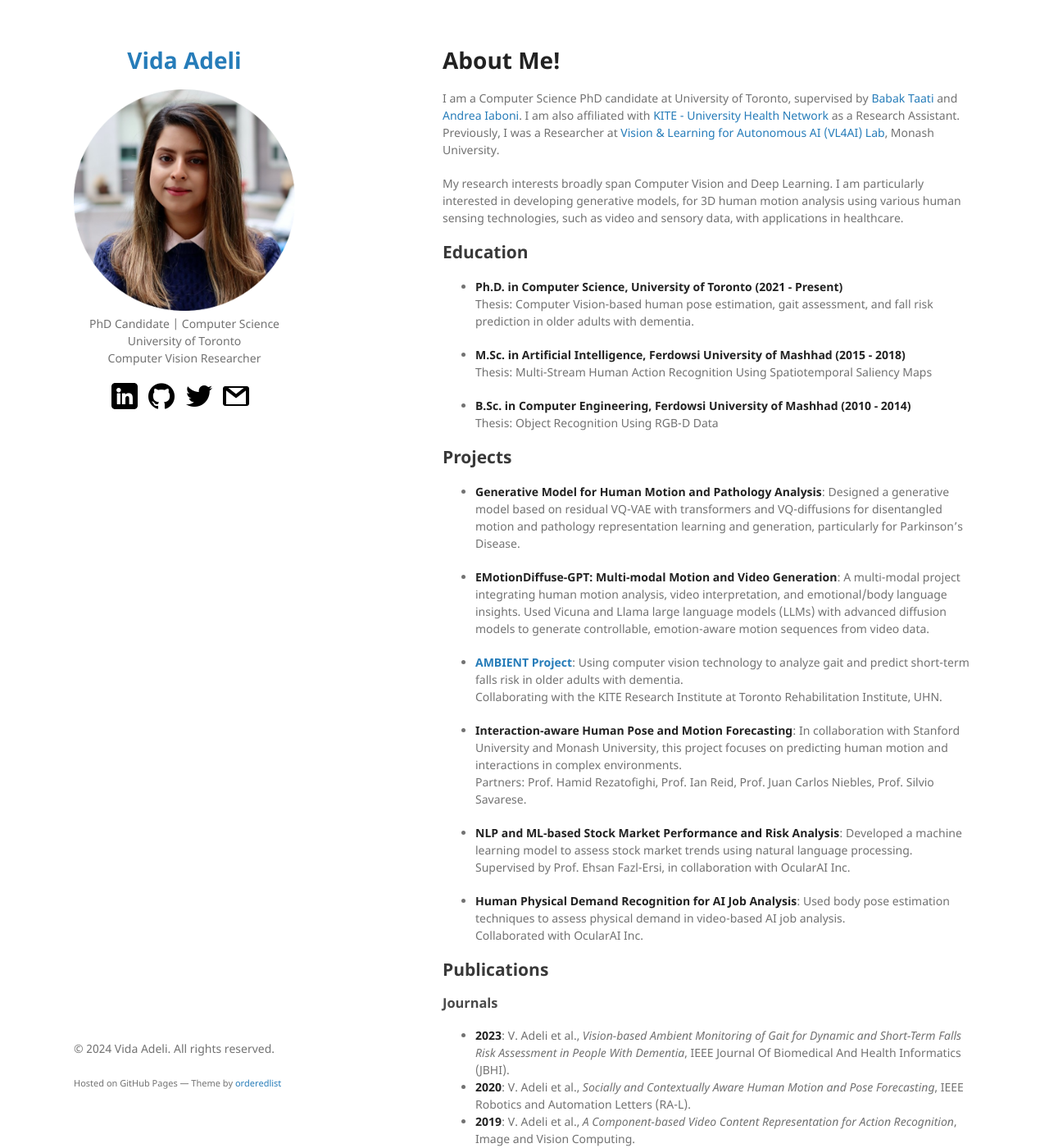
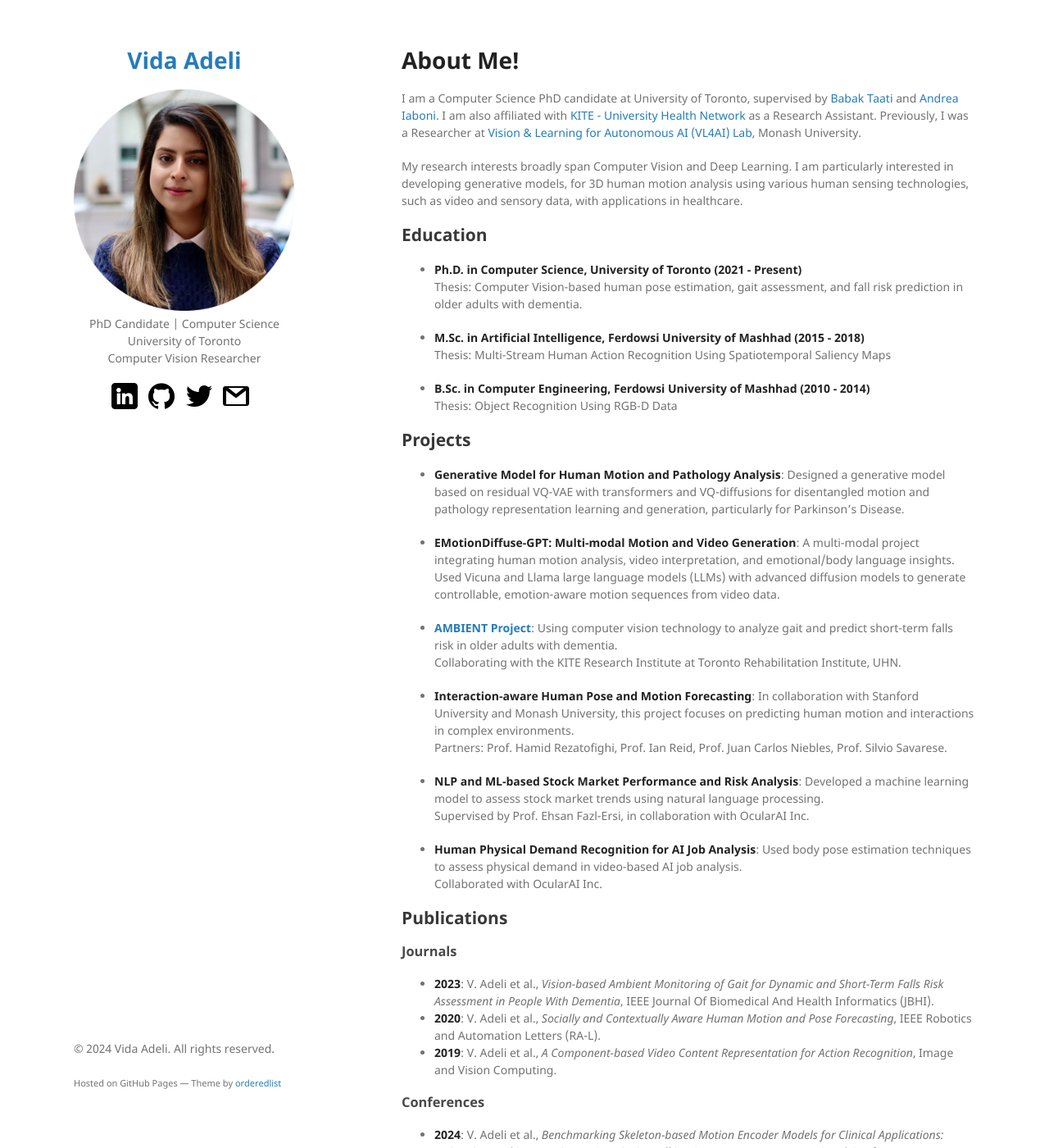
Before and after one commit to vadeli/vadeli.github.io, a Jekyll site: the page built from index.md, in a window 1280 px wide and 1400 px high. Shown: the whole window at 82% size. Built offline with Jekyll 4.4.1, drawn with Linux system fonts in a browser that asks for light colours; our own code applies the rules of GitHub Pages for plain Markdown files.

Commit message:
Update jekyll-theme-minimal.scss

```diff
--- a/_sass/jekyll-theme-minimal.scss
+++ b/_sass/jekyll-theme-minimal.scss
@@ -187,7 +187,7 @@ strong {
 }
 
 section {
-  width: calc(100% - 450px);
+  width: calc(100% - 400px);
   float:right;
   padding-bottom:50px;
 }
```
